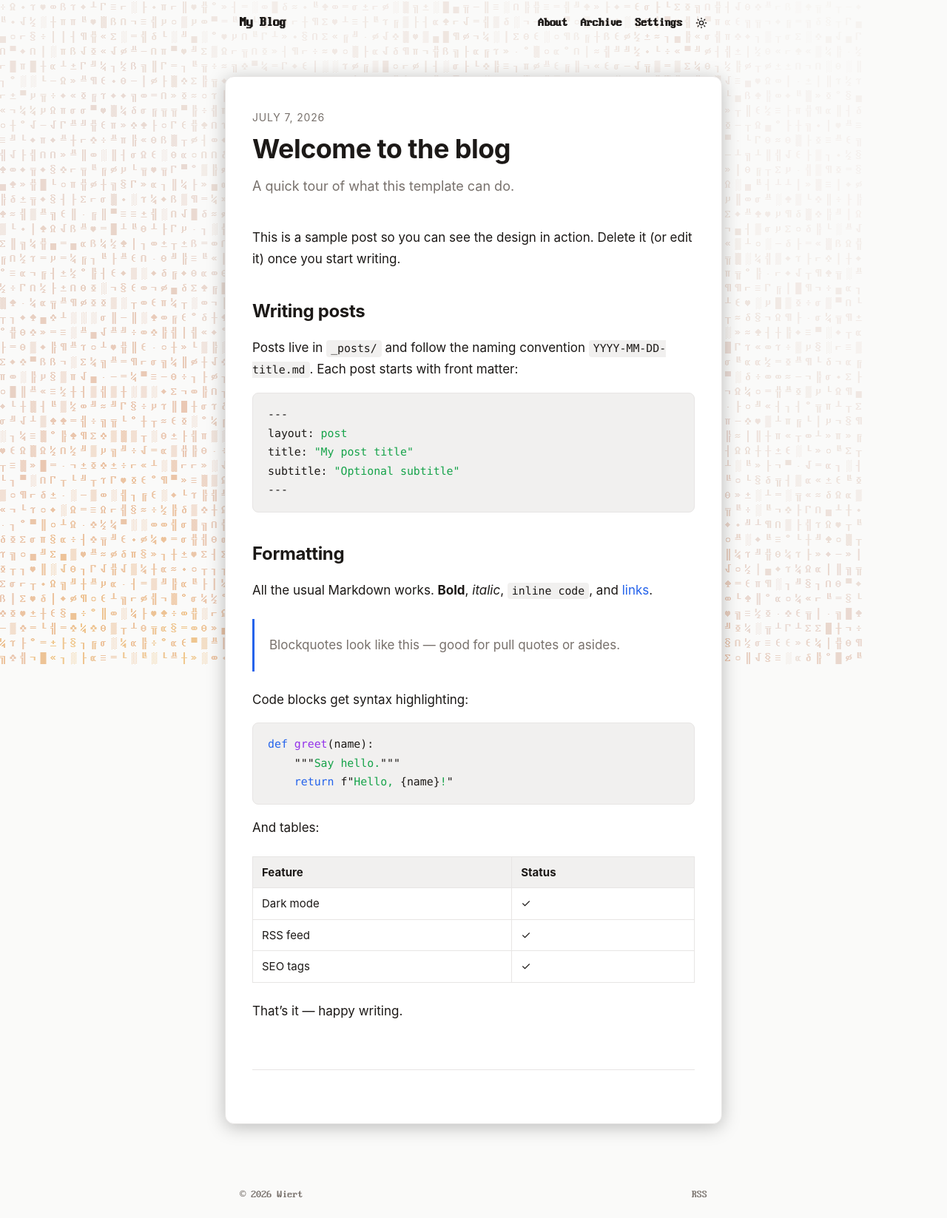
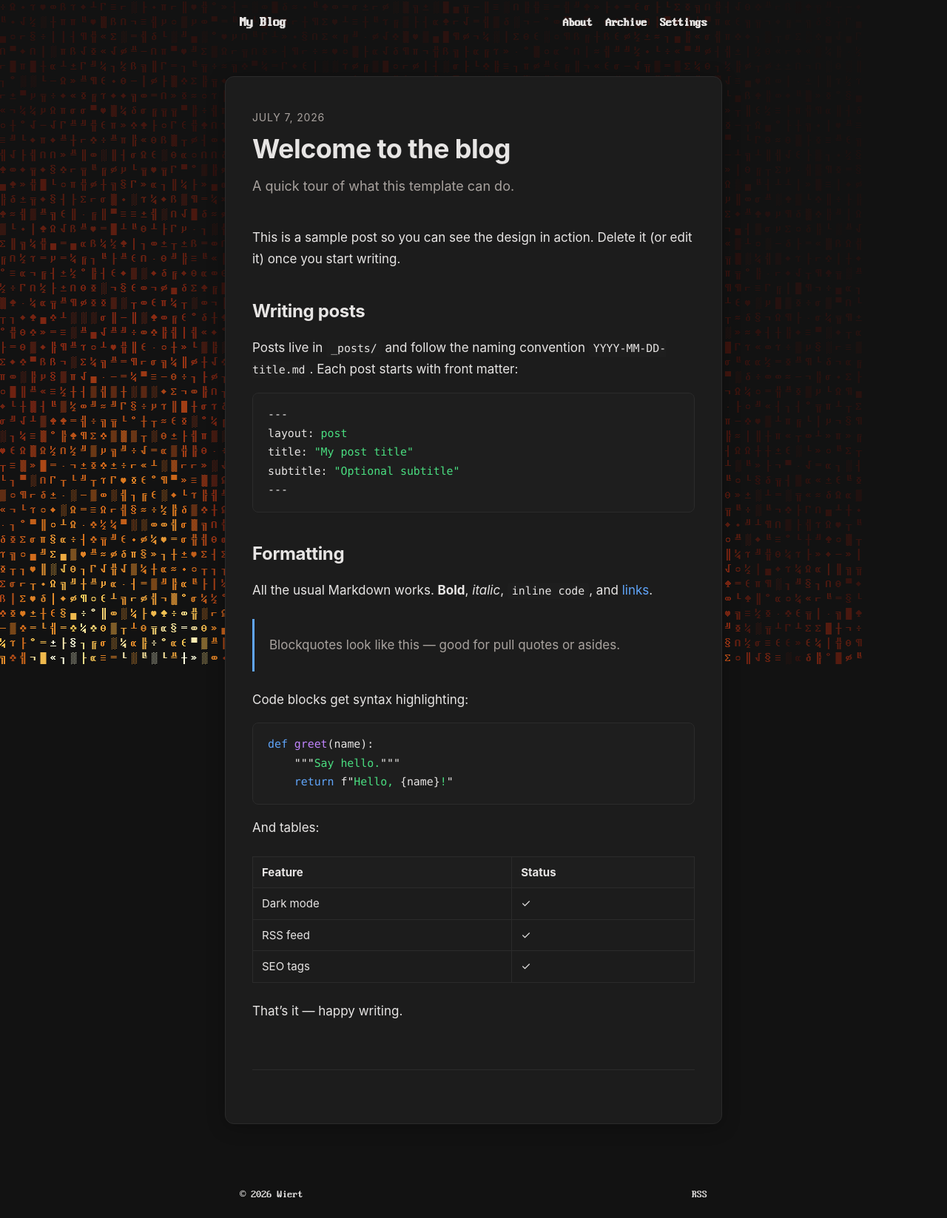
Before and after one commit to w13rt/w13rt.github.io, a Jekyll site: the page built from _posts/2026-07-07-welcome.md, in a window 1280 px wide. Shown: the whole page at 74% size. Built offline with Jekyll 4.4.1, drawn with Linux system fonts in a browser that asks for light colours.

Commit message:
Remove light mode; site is dark-only
Drop the theme toggle, theme scripts, and light/data-theme CSS blocks;
collapse tokens to the dark palette and the fire palette to its dark
stops. Footer text now matches the nav (bright, glyph font).

Co-Authored-By: Claude Fable 5 <noreply@anthropic.com>

```diff
--- a/_layouts/default.html
+++ b/_layouts/default.html
@@ -6,13 +6,6 @@
   {% seo %}
   <link rel="stylesheet" href="{{ '/assets/css/main.css' | relative_url }}">
   <link rel="alternate" type="application/rss+xml" title="{{ site.title }}" href="{{ '/feed.xml' | relative_url }}">
-  <script>
-    // Set theme before paint to avoid a flash of the wrong scheme.
-    (function () {
-      var stored = localStorage.getItem("theme");
-      if (stored) document.documentElement.setAttribute("data-theme", stored);
-    })();
-  </script>
 </head>
 <body>
   <div id="bg" aria-hidden="true"></div>
@@ -23,10 +16,6 @@
         <a href="{{ '/about/' | relative_url }}">About</a>
         <a href="{{ '/archive/' | relative_url }}">Archive</a>
         <a href="{{ '/settings/' | relative_url }}">Settings</a>
-        <button id="theme-toggle" aria-label="Toggle dark mode" title="Toggle dark mode">
-          <svg class="icon-sun" width="16" height="16" viewBox="0 0 24 24" fill="none" stroke="currentColor" stroke-width="2" stroke-linecap="round"><circle cx="12" cy="12" r="4"/><path d="M12 2v2m0 16v2M4.9 4.9l1.4 1.4m11.4 11.4 1.4 1.4M2 12h2m16 0h2M4.9 19.1l1.4-1.4M17.7 6.3l1.4-1.4"/></svg>
-          <svg class="icon-moon" width="16" height="16" viewBox="0 0 24 24" fill="none" stroke="currentColor" stroke-width="2" stroke-linecap="round" stroke-linejoin="round"><path d="M21 12.8A9 9 0 1 1 11.2 3a7 7 0 0 0 9.8 9.8Z"/></svg>
-        </button>
       </div>
     </nav>
   </header>
@@ -80,17 +69,9 @@
         INTERVAL = 1000 / params.fps;
       }
 
-      function currentTheme() {
-        return document.documentElement.getAttribute("data-theme") ||
-          (window.matchMedia("(prefers-color-scheme: dark)").matches ? "dark" : "light");
-      }
-
       // Fire palette: transparent (background) -> deep red -> orange -> yellow -> white.
       function buildPalette() {
-        var stops = currentTheme() === "light"
-          ? [[0, [150,55,10,0]], [0.35, [150,55,10,0.16]], [0.6, [200,85,15,0.30]],
-             [0.82, [220,120,25,0.42]], [1, [232,158,55,0.55]]]
-          : [[0, [110,18,8,0]], [0.28, [110,18,8,0.34]], [0.52, [214,58,20,0.62]],
+        var stops = [[0, [110,18,8,0]], [0.28, [110,18,8,0.34]], [0.52, [214,58,20,0.62]],
              [0.74, [255,138,32,0.85]], [0.9, [255,210,92,0.95]], [1, [255,255,224,1]]];
         palette = new Array(PAL_N);
         for (var i = 0; i < PAL_N; i++) {
@@ -197,9 +178,6 @@
       build();
       start();
 
-      new MutationObserver(function () { buildPalette(); if (reduce) render(); })
-        .observe(document.documentElement, { attributes: true, attributeFilter: ["data-theme"] });
-
       document.addEventListener("visibilitychange", function () {
         if (document.hidden) { cancelAnimationFrame(raf); }
         else if (!reduce) { lastT = 0; raf = requestAnimationFrame(frame); }
@@ -238,15 +216,6 @@
         }
       };
     })();
-
-    document.getElementById("theme-toggle").addEventListener("click", function () {
-      var root = document.documentElement;
-      var current = root.getAttribute("data-theme") ||
-        (window.matchMedia("(prefers-color-scheme: dark)").matches ? "dark" : "light");
-      var next = current === "dark" ? "light" : "dark";
-      root.setAttribute("data-theme", next);
-      localStorage.setItem("theme", next);
-    });
   </script>
 </body>
 </html>
--- a/assets/css/main.scss
+++ b/assets/css/main.scss
@@ -15,49 +15,6 @@
 /* ---------- Design tokens ---------- */
 
 :root {
-  --bg: #fafaf9;
-  --bg-raised: #ffffff;
-  --text: #1c1917;
-  --text-muted: #78716c;
-  --accent: #2563eb;
-  --border: #e7e5e4;
-  --code-bg: #f1f0ef;
-  --glyph-color: rgba(0, 0, 0, 0.07);
-
-  --font-body: -apple-system, BlinkMacSystemFont, "Segoe UI", Roboto,
-    "Helvetica Neue", Arial, sans-serif;
-  --font-mono: ui-monospace, "SF Mono", "Cascadia Code", Menlo, Consolas,
-    monospace;
-
-  --wrap: 42rem;
-}
-
-@media (prefers-color-scheme: dark) {
-  :root {
-    --bg: #121212;
-    --bg-raised: #1c1c1c;
-    --text: #e7e5e4;
-    --text-muted: #a8a29e;
-    --accent: #60a5fa;
-    --border: #2b2b2b;
-    --code-bg: #1e1e1e;
-    --glyph-color: rgba(255, 255, 255, 0.075);
-  }
-}
-
-/* Explicit override via the toggle button */
-:root[data-theme="light"] {
-  --bg: #fafaf9;
-  --bg-raised: #ffffff;
-  --text: #1c1917;
-  --text-muted: #78716c;
-  --accent: #2563eb;
-  --border: #e7e5e4;
-  --code-bg: #f1f0ef;
-  --glyph-color: rgba(0, 0, 0, 0.07);
-}
-
-:root[data-theme="dark"] {
   --bg: #121212;
   --bg-raised: #1c1c1c;
   --text: #e7e5e4;
@@ -66,6 +23,13 @@
   --border: #2b2b2b;
   --code-bg: #1e1e1e;
   --glyph-color: rgba(255, 255, 255, 0.075);
+
+  --font-body: -apple-system, BlinkMacSystemFont, "Segoe UI", Roboto,
+    "Helvetica Neue", Arial, sans-serif;
+  --font-mono: ui-monospace, "SF Mono", "Cascadia Code", Menlo, Consolas,
+    monospace;
+
+  --wrap: 42rem;
 }
 
 /* ---------- Base ---------- */
@@ -251,33 +215,6 @@ table {
   }
 }
 
-#theme-toggle {
-  background: none;
-  border: none;
-  color: var(--text);
-  cursor: pointer;
-  padding: 0;
-  display: inline-flex;
-  align-items: center;
-
-  &:hover {
-    color: var(--accent);
-  }
-}
-
-/* Show the icon for the scheme you'd switch TO */
-.icon-moon { display: none; }
-.icon-sun  { display: block; }
-
-@media (prefers-color-scheme: dark) {
-  :root:not([data-theme]) .icon-sun  { display: none; }
-  :root:not([data-theme]) .icon-moon { display: block; }
-}
-
-:root[data-theme="dark"] .icon-sun  { display: none !important; }
-:root[data-theme="dark"] .icon-moon { display: block !important; }
-:root[data-theme="light"] .icon-sun  { display: block !important; }
-:root[data-theme="light"] .icon-moon { display: none !important; }
 
 /* ---------- Home / post list ---------- */
 
@@ -460,7 +397,7 @@ table {
 /* ---------- Footer ---------- */
 
 .site-footer {
-  color: var(--text-muted);
+  color: var(--text);
   font-size: 0.875rem;
   font-family: "Web437 IBM VGA", var(--font-mono);
   letter-spacing: 0;
@@ -473,11 +410,11 @@ table {
   }
 
   a {
-    color: var(--text-muted);
+    color: var(--text);
   }
 
   a:hover {
-    color: var(--text);
+    color: var(--accent);
   }
 }
 
@@ -504,21 +441,7 @@ table {
 .highlight {
   .c, .cm, .c1, .cs { color: var(--text-muted); font-style: italic; }
   .k, .kd, .kn, .kr { color: var(--accent); }
-  .s, .s1, .s2, .sb { color: #16a34a; }
-  .mi, .mf, .mh     { color: #d97706; }
-  .nf, .nc          { color: #9333ea; }
-}
-
-:root[data-theme="dark"] .highlight {
   .s, .s1, .s2, .sb { color: #4ade80; }
   .mi, .mf, .mh     { color: #fbbf24; }
   .nf, .nc          { color: #c084fc; }
 }
-
-@media (prefers-color-scheme: dark) {
-  :root:not([data-theme]) .highlight {
-    .s, .s1, .s2, .sb { color: #4ade80; }
-    .mi, .mf, .mh     { color: #fbbf24; }
-    .nf, .nc          { color: #c084fc; }
-  }
-}
```
